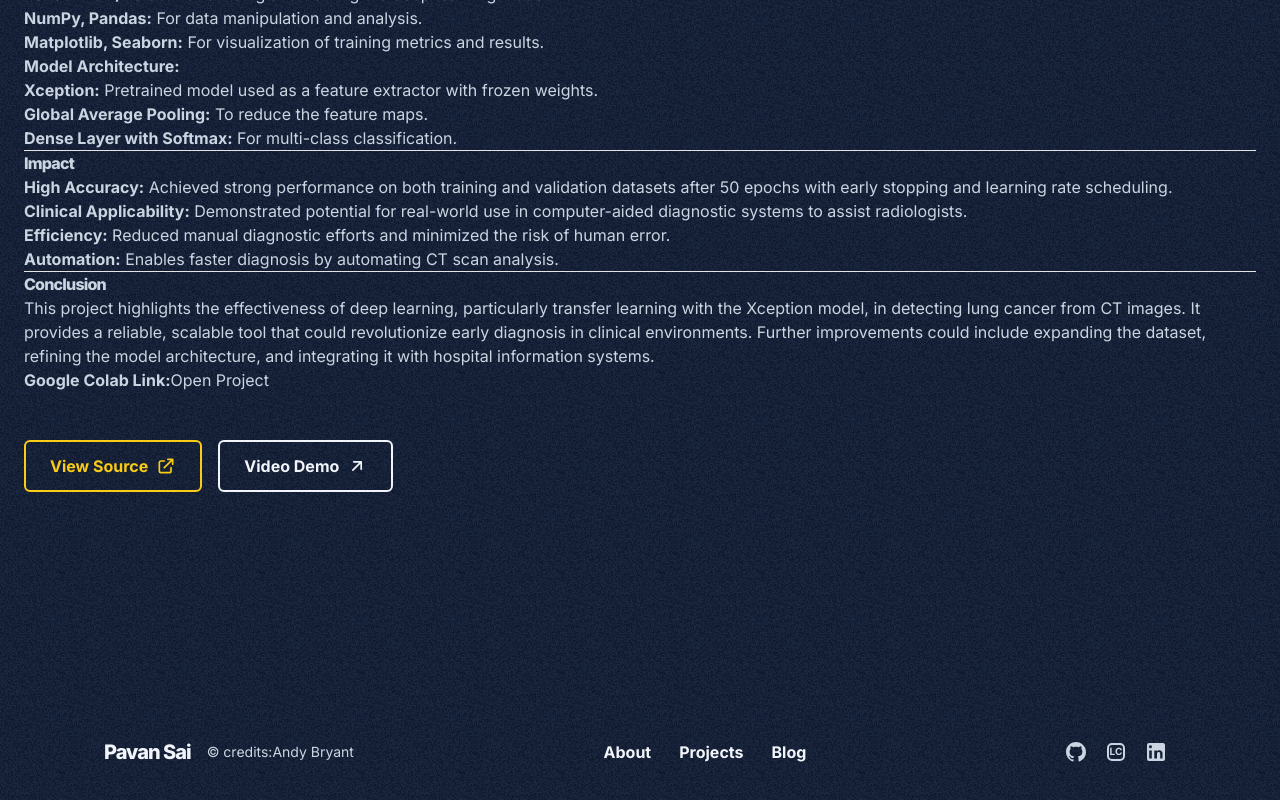
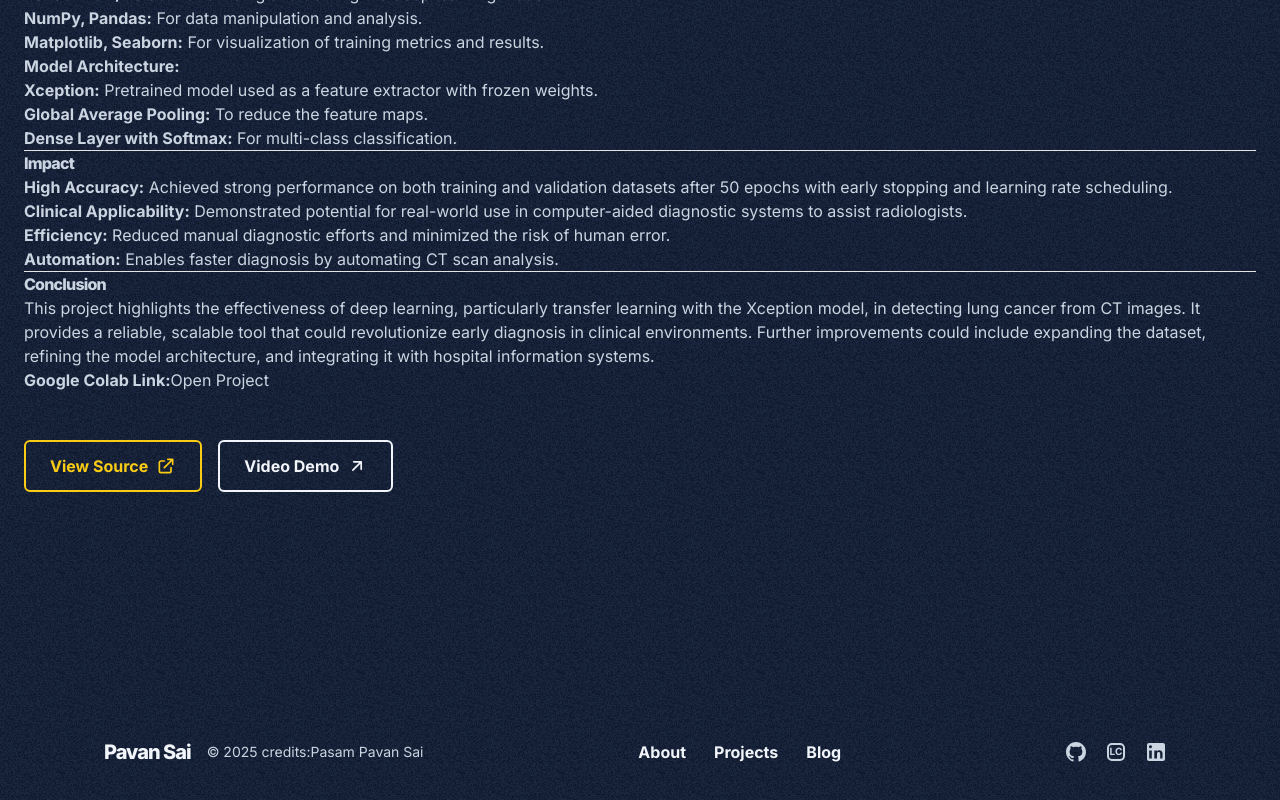
Before and after one commit to pasam05/pasamportfo, a Next.js app in the folder creative-portfolio/: page /projects/fire-detection-system in a window 1280 px wide. Shown: the part 1205-2005 px from the top of the page. Built offline with nearby package versions, Linux system fonts and the light colour scheme.

Commit message:
Update Footer.tsx

```diff
--- a/creative-portfolio/src/components/Footer.tsx
+++ b/creative-portfolio/src/components/Footer.tsx
@@ -12,7 +12,7 @@ const Footer = () => {
             >
             Pavan Sai
             </Link>
-            <p className="text-sm text-slate-300">© credits:Andy Bryant</p>
+            <p className="text-sm text-slate-300">© 2025 credits:Pasam Pavan Sai</p>
           </div>
           <nav className="navigation" aria-label="Footer Navigation">
             <ul className="flex items-center gap-1">
@@ -46,7 +46,7 @@ const Footer = () => {
             <a
               target="_blank"
               className="p-2 text-2xl text-slate-300 transition-all duration-150 hover:scale-125 hover:text-yellow-400"
-              aria-label="Andy Bryant on GitHub"
+              aria-label="Pavan on GitHub"
               rel="noreferrer"
               href="https://github.com/pasam05"
             >
@@ -57,7 +57,7 @@ const Footer = () => {
             <a
               target="_blank"
               className="p-2 text-2xl text-slate-300 transition-all duration-150 hover:scale-125 hover:text-yellow-400"
-              aria-label="Andy Bryant on Twitter"
+              aria-label="Pavan on Twitter"
               rel="noreferrer"
               href="https://leetcode.com/u/rWWlIYMnjh/"
             >
@@ -69,7 +69,7 @@ const Footer = () => {
             <a
               target="_blank"
               className="p-2 text-2xl text-slate-300 transition-all duration-150 hover:scale-125 hover:text-yellow-400"
-              aria-label="Andy Bryant on LinkedIn"
+              aria-label=" on LinkedIn"
               rel="noreferrer"
               href="https://www.linkedin.com/in/pasampavansai/"
             >
```
